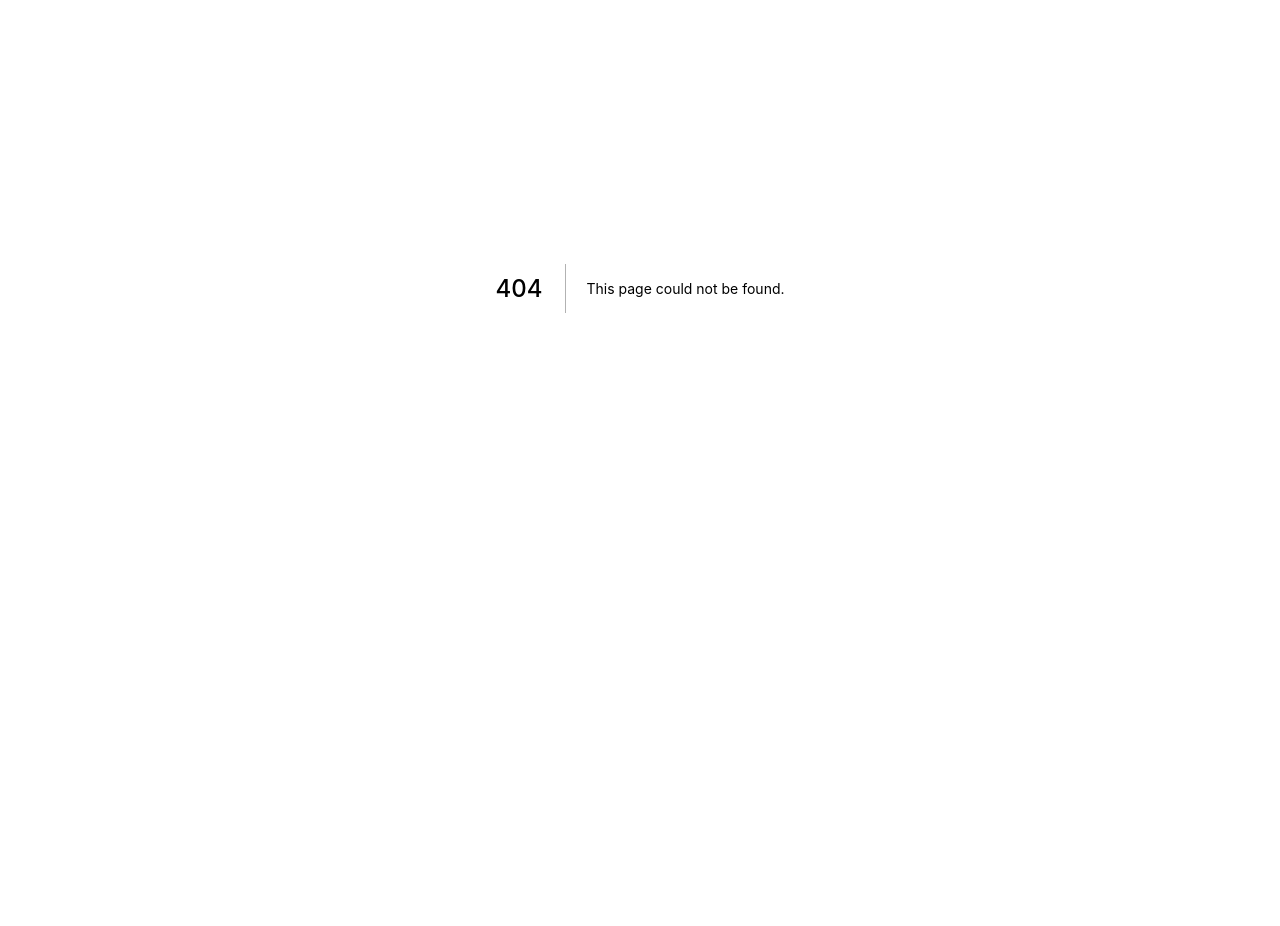
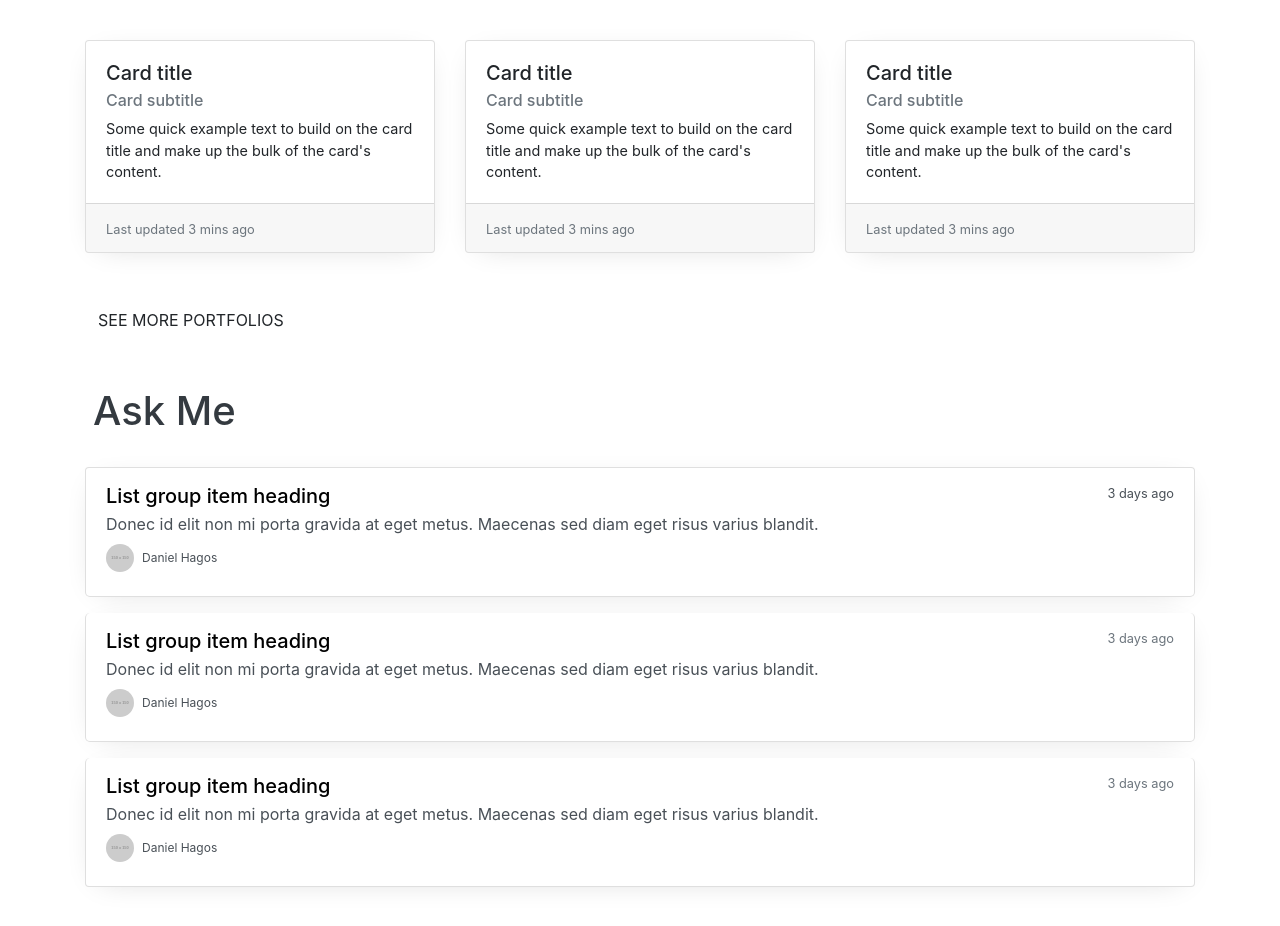
Before and after one commit to dannyzsea/daniel-portfolio, a Next.js app: page /portfolios in a window 1280 px wide. Before the commit this address had no page. Shown: the part 168-1094 px from the top of the page. Before the commit the page ends 856 px from the top, so only its background shows below. Built offline with nearby package versions, Linux system fonts and the light colour scheme.

Commit message:
portfolio

```diff
--- /dev/null
+++ b/pages/portfolios/index.js
@@ -0,0 +1,151 @@
+
+const apiCall=()=>{
+    return new Promise((req,res)=>{
+      setTimeout(()=>{
+  req({testingData:'testing'});
+      },200)
+    })
+  }
+  const Portfolios=(props)=>{
+      return(
+        <>
+    {props.testingData}
+  <section className="section-title">
+            <div className="px-2">
+              <div className="pt-5 pb-4">
+                <h1>Portfolios</h1>
+              </div>
+            </div>
+          </section>
+          <section className="pb-5">
+            <div className="row">
+              <div className="col-md-4">
+                <div className="card subtle-shadow no-border">
+                  <div className="card-body">
+                    <h5 className="card-title">Card title</h5>
+                    <h6 className="card-subtitle mb-2 text-muted">Card subtitle</h6>
+                    <p className="card-text fs-2">
+                      Some quick example text to build on the card title and make up
+                      the bulk of the card's content.
+                    </p>
+                  </div>
+                  <div className="card-footer no-border">
+                    <small className="text-muted">Last updated 3 mins ago</small>
+                  </div>
+                </div>
+              </div>
+              <div className="col-md-4">
+                <div className="card subtle-shadow no-border">
+                  <div className="card-body">
+                    <h5 className="card-title">Card title</h5>
+                    <h6 className="card-subtitle mb-2 text-muted">Card subtitle</h6>
+                    <p className="card-text fs-2 ">
+                      Some quick example text to build on the card title and make up
+                      the bulk of the card's content.
+                    </p>
+                  </div>
+                  <div className="card-footer no-border">
+                    <small className="text-muted">Last updated 3 mins ago</small>
+                  </div>
+                </div>
+              </div>
+              <div className="col-md-4">
+                <div className="card subtle-shadow no-border">
+                  <div className="card-body">
+                    <h5 className="card-title">Card title</h5>
+                    <h6 className="card-subtitle mb-2 text-muted">Card subtitle</h6>
+                    <p className="card-text fs-2 ">
+                      Some quick example text to build on the card title and make up
+                      the bulk of the card's content.
+                    </p>
+                  </div>
+                  <div className="card-footer no-border">
+                    <small className="text-muted">Last updated 3 mins ago</small>
+                  </div>
+                </div>
+              </div>
+            </div>
+          </section>
+          <a href="" className="btn btn-main bg-blue ttu">
+            See More Portfolios
+          </a>
+          <section className="section-title">
+            <div className="px-2">
+              <div className="pt-5 pb-4">
+                <h1>Ask Me</h1>
+              </div>
+            </div>
+          </section>
+          <section className="pb-5">
+            <div className="list-group">
+              <a
+                href="#"
+                className="list-group-item list-group-item-action flex-column align-items-start py-3 subtle-shadow no-border"
+              >
+                <div className="d-flex w-100 justify-content-between">
+                  <h5 className="mb-1 black">List group item heading</h5>
+                  <small>3 days ago</small>
+                </div>
+                <p className="mb-1">
+                  Donec id elit non mi porta gravida at eget metus. Maecenas sed
+                  diam eget risus varius blandit.
+                </p>
+                <div className="avatar-container my-2">
+                  <img
+                    src="https://via.placeholder.com/150"
+                    className="avatar-image mr-2"
+                  ></img>
+                  <span className="avatar-title">Daniel Hagos</span>
+                </div>
+              </a>
+              <a
+                href="#"
+                className="list-group-item list-group-item-action flex-column align-items-start mt-3 py-3 subtle-shadow no-border"
+              >
+                <div className="d-flex w-100 justify-content-between">
+                  <h5 className="mb-1 black">List group item heading</h5>
+                  <small className="text-muted">3 days ago</small>
+                </div>
+                <p className="mb-1">
+                  Donec id elit non mi porta gravida at eget metus. Maecenas sed
+                  diam eget risus varius blandit.
+                </p>
+                <div className="avatar-container my-2">
+                  <img
+                    src="https://via.placeholder.com/150"
+                    className="avatar-image mr-2"
+                  ></img>
+                  <span className="avatar-title">Daniel Hagos</span>
+                </div>
+              </a>
+              <a
+                href="#"
+                className="list-group-item list-group-item-action flex-column align-items-start mt-3 py-3 subtle-shadow no-border"
+              >
+                <div className="d-flex w-100 justify-content-between">
+                  <h5 className="mb-1 black">List group item heading</h5>
+                  <small className="text-muted">3 days ago</small>
+                </div>
+                <p className="mb-1">
+                  Donec id elit non mi porta gravida at eget metus. Maecenas sed
+                  diam eget risus varius blandit.
+                </p>
+                <div className="avatar-container my-2">
+                  <img
+                    src="https://via.placeholder.com/150"
+                    className="avatar-image mr-2"
+                  ></img>
+                  <span className="avatar-title">Daniel Hagos</span>
+                </div>
+              </a>
+            </div>
+          </section>
+      </>
+      )
+
+  }
+  Portfolios.getInitialProps=async ()=>{
+   const data = await apiCall();
+   return {...data};
+  }
+  export default Portfolios;
```
Also changed, not shown: pages/portfolios/[id].js (added, +23 -0 lines).
